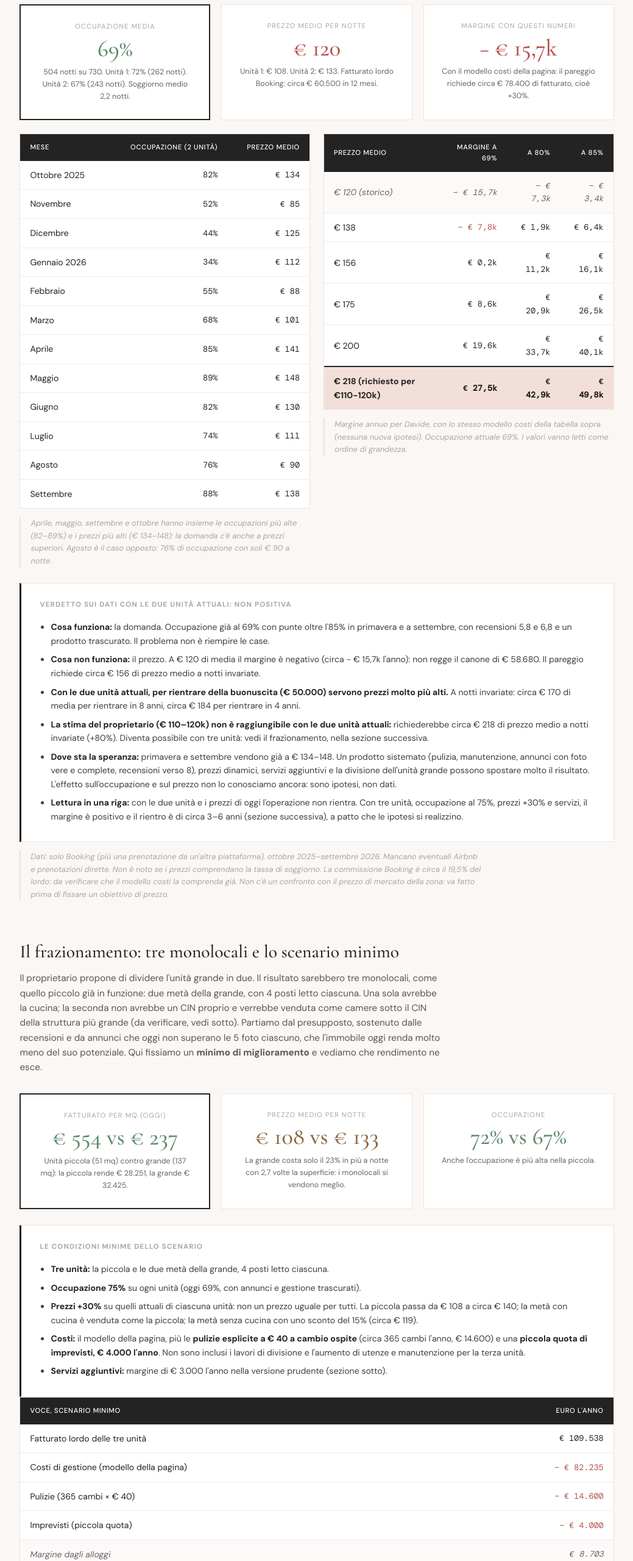
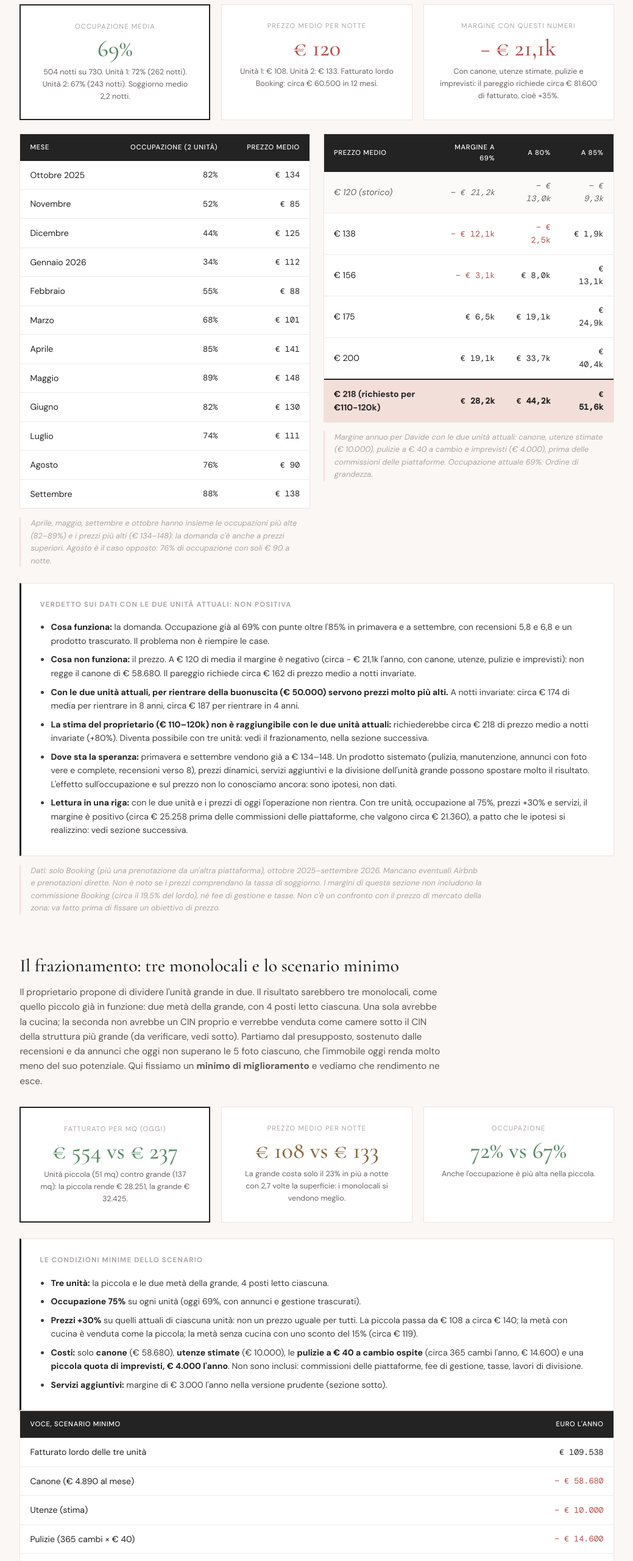
Before and after one commit to MoorentPm/Valutazione-pre-sopralluogo-borgo-albizi-moorent-pm-, a plain HTML site: page index.html in a window 1280 px wide. Shown: the part 2466-5026 px from the top of the page at 61% size, without its empty margins (120-1159 px from the left). Drawn offline with nearby package versions, Linux system fonts and the light colour scheme.

Commit message:
Rebuild cost structure: canone, estimated utilities, cleaning, contingency
- Replace the reverse-engineered cost model with itemized costs in the
  subdivision scenario and the nights section (two units today)
- Show margin before platform commissions plus a row after Booking commission
- Update payback, sensitivities, verdict text accordingly

Co-Authored-By: Claude Sonnet 5.5 <noreply@anthropic.com>

```diff
--- a/index.html
+++ b/index.html
@@ -193,8 +193,8 @@
     </div>
     <div class="pb-card">
       <div class="pb-scenario">Margine con questi numeri</div>
-      <div class="pb-years bad">− € 15,7k</div>
-      <div class="pb-note">Con il modello costi della pagina: il pareggio richiede circa € 78.400 di fatturato, cioè +30%.</div>
+      <div class="pb-years bad">− € 21,1k</div>
+      <div class="pb-note">Con canone, utenze stimate, pulizie e imprevisti: il pareggio richiede circa € 81.600 di fatturato, cioè +35%.</div>
     </div>
   </div>
 
@@ -212,10 +212,10 @@
       <div class="table-wrap">
         <table style="min-width:0;">
           <thead><tr><th>Prezzo medio</th><th class="r">Margine a 69%</th><th class="r">a 80%</th><th class="r">a 85%</th></tr></thead>
-          <tbody><tr class="sub"><td>€ 120 (storico)</td><td class="num r neg">− € 15,7k</td><td class="num r neg">− € 7,3k</td><td class="num r neg">− € 3,4k</td></tr><tr><td>€ 138</td><td class="num r neg">− € 7,8k</td><td class="num r">€ 1,9k</td><td class="num r">€ 6,4k</td></tr><tr><td>€ 156</td><td class="num r">€ 0,2k</td><td class="num r">€ 11,2k</td><td class="num r">€ 16,1k</td></tr><tr><td>€ 175</td><td class="num r">€ 8,6k</td><td class="num r">€ 20,9k</td><td class="num r">€ 26,5k</td></tr><tr><td>€ 200</td><td class="num r">€ 19,6k</td><td class="num r">€ 33,7k</td><td class="num r">€ 40,1k</td></tr><tr class="total"><td>€ 218 (richiesto per €110-120k)</td><td class="num r">€ 27,5k</td><td class="num r">€ 42,9k</td><td class="num r">€ 49,8k</td></tr></tbody>
+          <tbody><tr class="sub"><td>€ 120 (storico)</td><td class="num r neg">− € 21,2k</td><td class="num r neg">− € 13,0k</td><td class="num r neg">− € 9,3k</td></tr><tr><td>€ 138</td><td class="num r neg">− € 12,1k</td><td class="num r neg">− € 2,5k</td><td class="num r">€ 1,9k</td></tr><tr><td>€ 156</td><td class="num r neg">− € 3,1k</td><td class="num r">€ 8,0k</td><td class="num r">€ 13,1k</td></tr><tr><td>€ 175</td><td class="num r">€ 6,5k</td><td class="num r">€ 19,1k</td><td class="num r">€ 24,9k</td></tr><tr><td>€ 200</td><td class="num r">€ 19,1k</td><td class="num r">€ 33,7k</td><td class="num r">€ 40,4k</td></tr><tr class="total"><td>€ 218 (richiesto per €110-120k)</td><td class="num r">€ 28,2k</td><td class="num r">€ 44,2k</td><td class="num r">€ 51,6k</td></tr></tbody>
         </table>
       </div>
-      <p class="caveat">Margine annuo per Davide, con lo stesso modello costi della tabella sopra (nessuna nuova ipotesi). Occupazione attuale 69%. I valori vanno letti come ordine di grandezza.</p>
+      <p class="caveat">Margine annuo per Davide con le due unità attuali: canone, utenze stimate (€ 10.000), pulizie a € 40 a cambio e imprevisti (€ 4.000), prima delle commissioni delle piattaforme. Occupazione attuale 69%. Ordine di grandezza.</p>
     </div>
   </div>
 
@@ -223,14 +223,14 @@
     <h4>Verdetto sui dati con le due unità attuali: non positiva</h4>
     <ul>
       <li><b>Cosa funziona:</b> la domanda. Occupazione già al 69% con punte oltre l'85% in primavera e a settembre, con recensioni 5,8 e 6,8 e un prodotto trascurato. Il problema non è riempire le case.</li>
-      <li><b>Cosa non funziona:</b> il prezzo. A € 120 di media il margine è negativo (circa − € 15,7k l'anno): non regge il canone di € 58.680. Il pareggio richiede circa € 156 di prezzo medio a notti invariate.</li>
-      <li><b>Con le due unità attuali, per rientrare della buonuscita (€ 50.000) servono prezzi molto più alti.</b> A notti invariate: circa € 170 di media per rientrare in 8 anni, circa € 184 per rientrare in 4 anni.</li>
+      <li><b>Cosa non funziona:</b> il prezzo. A € 120 di media il margine è negativo (circa − € 21,1k l'anno, con canone, utenze, pulizie e imprevisti): non regge il canone di € 58.680. Il pareggio richiede circa € 162 di prezzo medio a notti invariate.</li>
+      <li><b>Con le due unità attuali, per rientrare della buonuscita (€ 50.000) servono prezzi molto più alti.</b> A notti invariate: circa € 174 di media per rientrare in 8 anni, circa € 187 per rientrare in 4 anni.</li>
       <li><b>La stima del proprietario (€ 110–120k) non è raggiungibile con le due unità attuali:</b> richiederebbe circa € 218 di prezzo medio a notti invariate (+80%). Diventa possibile con tre unità: vedi il frazionamento, nella sezione successiva.</li>
       <li><b>Dove sta la speranza:</b> primavera e settembre vendono già a € 134–148. Un prodotto sistemato (pulizia, manutenzione, annunci con foto vere e complete, recensioni verso 8), prezzi dinamici, servizi aggiuntivi e la divisione dell'unità grande possono spostare molto il risultato. L'effetto sull'occupazione e sul prezzo non lo conosciamo ancora: sono ipotesi, non dati.</li>
-      <li><b>Lettura in una riga:</b> con le due unità e i prezzi di oggi l'operazione non rientra. Con tre unità, occupazione al 75%, prezzi +30% e servizi, il margine è positivo e il rientro è di circa 3–6 anni (sezione successiva), a patto che le ipotesi si realizzino.</li>
+      <li><b>Lettura in una riga:</b> con le due unità e i prezzi di oggi l'operazione non rientra. Con tre unità, occupazione al 75%, prezzi +30% e servizi, il margine è positivo (circa € 25.258 prima delle commissioni delle piattaforme, che valgono circa € 21.360), a patto che le ipotesi si realizzino: vedi sezione successiva.</li>
     </ul>
   </div>
-  <p class="caveat">Dati: solo Booking (più una prenotazione da un'altra piattaforma), ottobre 2025–settembre 2026. Mancano eventuali Airbnb e prenotazioni dirette. Non è noto se i prezzi comprendano la tassa di soggiorno. La commissione Booking è circa il 19,5% del lordo: da verificare che il modello costi la comprenda già. Non c'è un confronto con il prezzo di mercato della zona: va fatto prima di fissare un obiettivo di prezzo.</p>
+  <p class="caveat">Dati: solo Booking (più una prenotazione da un'altra piattaforma), ottobre 2025–settembre 2026. Mancano eventuali Airbnb e prenotazioni dirette. Non è noto se i prezzi comprendano la tassa di soggiorno. I margini di questa sezione non includono la commissione Booking (circa il 19,5% del lordo), né fee di gestione e tasse. Non c'è un confronto con il prezzo di mercato della zona: va fatto prima di fissare un obiettivo di prezzo.</p>
 </section>
 
 <!-- ===== FRAZIONAMENTO ===== -->
@@ -250,7 +250,7 @@
       <li><b>Tre unità:</b> la piccola e le due metà della grande, 4 posti letto ciascuna.</li>
       <li><b>Occupazione 75%</b> su ogni unità (oggi 69%, con annunci e gestione trascurati).</li>
       <li><b>Prezzi +30%</b> su quelli attuali di ciascuna unità: non un prezzo uguale per tutti. La piccola passa da € 108 a circa € 140; la metà con cucina è venduta come la piccola; la metà senza cucina con uno sconto del 15% (circa € 119).</li>
-      <li><b>Costi:</b> il modello della pagina, più le <b>pulizie esplicite a € 40 a cambio ospite</b> (circa 365 cambi l'anno, € 14.600) e una <b>piccola quota di imprevisti, € 4.000 l'anno</b>. Non sono inclusi i lavori di divisione e l'aumento di utenze e manutenzione per la terza unità.</li>
+      <li><b>Costi:</b> solo <b>canone</b> (€ 58.680), <b>utenze stimate</b> (€ 10.000), le <b>pulizie a € 40 a cambio ospite</b> (circa 365 cambi l'anno, € 14.600) e una <b>piccola quota di imprevisti, € 4.000 l'anno</b>. Non sono inclusi: commissioni delle piattaforme, fee di gestione, tasse, lavori di divisione.</li>
       <li><b>Servizi aggiuntivi:</b> margine di € 3.000 l'anno nella versione prudente (sezione sotto).</li>
     </ul>
   </div>
@@ -260,13 +260,15 @@
       <thead><tr><th>Voce, scenario minimo</th><th class="r">Euro l'anno</th></tr></thead>
       <tbody>
         <tr><td>Fatturato lordo delle tre unità</td><td class="num r">€ 109.538</td></tr>
-        <tr><td>Costi di gestione (modello della pagina)</td><td class="num r neg">− € 82.235</td></tr>
+        <tr><td>Canone (€ 4.890 al mese)</td><td class="num r neg">− € 58.680</td></tr>
+        <tr><td>Utenze (stima)</td><td class="num r neg">− € 10.000</td></tr>
         <tr><td>Pulizie (365 cambi × € 40)</td><td class="num r neg">− € 14.600</td></tr>
         <tr><td>Imprevisti (piccola quota)</td><td class="num r neg">− € 4.000</td></tr>
-        <tr class="sub"><td>Margine dagli alloggi</td><td class="num r">€ 8.703</td></tr>
+        <tr class="sub"><td>Margine dagli alloggi</td><td class="num r">€ 22.258</td></tr>
         <tr><td>Servizi aggiuntivi (versione prudente)</td><td class="num r">+ € 3.000</td></tr>
-        <tr class="total"><td>Margine per Davide</td><td class="num r">€ 11.703</td></tr>
-        <tr class="total"><td>Rientro della buonuscita di € 50.000</td><td class="num r">~4.3 anni</td></tr>
+        <tr class="total"><td>Margine per Davide, prima delle commissioni delle piattaforme</td><td class="num r">€ 25.258</td></tr>
+        <tr class="total"><td>Rientro della buonuscita di € 50.000</td><td class="num r">~2,0 anni</td></tr>
+        <tr class="sub"><td>Se si sottraggono le commissioni Booking (~19,5% del lordo, € 21.360): margine</td><td class="num r">€ 3.898 · ~13 anni</td></tr>
       </tbody>
     </table>
   </div>
@@ -276,10 +278,10 @@
   <div class="table-wrap">
     <table>
       <thead><tr><th>Imprevisti l'anno</th><th class="r">Senza servizi</th><th class="r">Servizi € 3.000</th><th class="r">Servizi € 6.000</th></tr></thead>
-      <tbody><tr><td>€ 2.000</td><td class="num r">€ 10,7k · 4.7 anni</td><td class="num r">€ 13,7k · 3.6 anni</td><td class="num r">€ 16,7k · 3.0 anni</td></tr><tr class="total"><td>€ 4.000</td><td class="num r">€ 8,7k · 5.7 anni</td><td class="num r">€ 11,7k · 4.3 anni</td><td class="num r">€ 14,7k · 3.4 anni</td></tr><tr><td>€ 6.000</td><td class="num r">€ 6,7k · 7.5 anni</td><td class="num r">€ 9,7k · 5.2 anni</td><td class="num r">€ 12,7k · 3.9 anni</td></tr></tbody>
+      <tbody><tr><td>€ 2.000</td><td class="num r">€ 24,3k · 2.1 anni</td><td class="num r">€ 27,3k · 1.8 anni</td><td class="num r">€ 30,3k · 1.7 anni</td></tr><tr class="total"><td>€ 4.000</td><td class="num r">€ 22,3k · 2.2 anni</td><td class="num r">€ 25,3k · 2.0 anni</td><td class="num r">€ 28,3k · 1.8 anni</td></tr><tr><td>€ 6.000</td><td class="num r">€ 20,3k · 2.5 anni</td><td class="num r">€ 23,3k · 2.1 anni</td><td class="num r">€ 26,3k · 1.9 anni</td></tr></tbody>
     </table>
   </div>
-  <p class="caveat">Margine annuo per Davide e anni di rientro della buonuscita di € 50.000, nello scenario minimo con pulizie a € 40. La riga evidenziata è il caso di riferimento.</p>
+  <p class="caveat">Margine annuo per Davide, prima delle commissioni delle piattaforme, e anni di rientro della buonuscita di € 50.000, nello scenario minimo con pulizie a € 40. La riga evidenziata è il caso di riferimento.</p>
 
   <h3 class="section-title" style="font-size:1.35rem;margin-top:34px;">I servizi aggiuntivi: la leva in più</h3>
   <p class="section-lead">Chi viene a Firenze è un ospite alto-spendente. Oltre al pernottamento si possono vendere esperienze e servizi in camera, entrando in contatto con il territorio, e guadagnarci una piccola marginalità su ognuno. È una leva che vale solo se è <b>applicata bene e con continuità</b>: proposta in prenotazione e prima dell'arrivo, con fornitori affidabili e qualità costante. Altrimenti il valore è zero.</p>
@@ -299,8 +301,8 @@
   <div class="assumption-box" style="border-left-color:var(--rosso);">
     <h4>Cosa può cambiare il quadro, da verificare</h4>
     <ul>
-      <li><b>Commissione Booking:</b> circa il 19,5% del lordo, e quasi tutte le prenotazioni passano da lì. Se non fosse già dentro il modello dei costi, il margine dello scenario minimo scenderebbe sotto zero. Da verificare prima di decidere.</li>
-      <li><b>Sensibilità:</b> con occupazione al 70% invece del 75% il margine scende a circa € 6.278 (rientro in 8 anni); con prezzi +20% invece di +30% a circa € 4.321 (rientro in 12 anni). Il +30% sui prezzi è la condizione che regge tutto.</li>
+      <li><b>Commissioni delle piattaforme, non incluse nei costi sopra:</b> Booking trattiene circa il 19,5% del lordo e quasi tutte le prenotazioni passano da lì (circa € 21.360 l'anno in questo scenario). Sottraendole, il margine scende a circa € 3.898 e il rientro a circa 13 anni. Più prenotazioni dirette le riducono. Vanno considerate prima di decidere, insieme alla fee di gestione e alle tasse.</li>
+      <li><b>Sensibilità:</b> con occupazione al 70% invece del 75% il margine scende a circa € 18.929 (rientro in 2,6 anni); con prezzi +20% invece di +30% a circa € 16.832 (rientro in 3,0 anni). Il margine resta positivo, ma ogni punto di prezzo e di occupazione pesa: sono ipotesi, non dati.</li>
       <li><b>CIN condiviso e classificazione:</b> l'unità senza CIN proprio e senza cucina, venduta come camere sotto il CIN della grande: va chiarita con il consulente e con il Comune come viene classificata. Firenze ha inoltre introdotto limiti sui nuovi affitti brevi nel centro storico: da verificare per questa zona.</li>
       <li><b>Lavori e autorizzazioni per dividere l'unità:</b> costo, tempi e permessi non sono ancora noti e non sono inclusi.</li>
       <li><b>Quale metà ha la cucina:</b> da chiedere. Nelle recensioni la cucina attrezzata è un pregio.</li>
@@ -330,7 +332,7 @@
       <div class="pb-note">Margine di € 15.470 l'anno sul fatturato di € 120.000.</div>
     </div>
   </div>
-  <p class="caveat">Il potenziale dichiarato non è mai stato dimostrato su questo immobile. Con le notti e i prezzi reali dell'assetto attuale (due unità) richiederebbe un prezzo medio di circa € 218 a notte. Diventa raggiungibile con il frazionamento in tre unità e prezzi in crescita: vedi la sezione successiva.</p>
+  <p class="caveat">I margini di questa sezione vengono dalla tabella storica sopra. Il potenziale dichiarato non è mai stato dimostrato su questo immobile. Con le notti e i prezzi reali dell'assetto attuale (due unità) richiederebbe un prezzo medio di circa € 218 a notte. Diventa raggiungibile con il frazionamento in tre unità e prezzi in crescita: vedi la sezione successiva.</p>
 </section>
 
 <!-- ===== RECENSIONI UNITA 2 ===== -->
@@ -492,7 +494,7 @@
     <h2>Prima i dati, <em>poi la decisione</em></h2>
     <p>La posizione — a pochi metri da Duomo e Signoria — è probabilmente la migliore tra gli immobili visti finora per Davide. Ma lo storico dimostrato, in entrambi gli anni disponibili, <b>non copre nemmeno il canone</b>: il potenziale di €110-120.000 è, per ora, una dichiarazione del proprietario, non un dato.</p>
     <p>Fino a quando non vediamo gli annunci reali e l'immobile, possiamo credere a quello che vogliamo su quanto di quel divario sia recuperabile. Non decidiamo su questo — <b>decidiamo sui dati oggettivi</b>, come sempre.</p>
-    <p>I dati ora ci sono e dicono due cose. Le recensioni: il problema più grande, finora, è stata la <b>gestione</b>, ed è il punto su cui interveniamo noi. Le notti: l'occupazione è già al 69%, ma a € 120 di media con le due unità l'operazione <b>non rientra</b>. Con il frazionamento in tre monolocali, occupazione al 75%, prezzi +30% e servizi aggiuntivi curati con continuità, il margine è positivo (circa € 9–15k l'anno) e la buonuscita di € 50.000 rientra in circa 3–6 anni. Il sopralluogo serve a misurare le ipotesi: stato dell'immobile, fattibilità del frazionamento, costo dei lavori.</p>
+    <p>I dati ora ci sono e dicono due cose. Le recensioni: il problema più grande, finora, è stata la <b>gestione</b>, ed è il punto su cui interveniamo noi. Le notti: l'occupazione è già al 69%, ma a € 120 di media con le due unità l'operazione <b>non rientra</b>. Con il frazionamento in tre monolocali, occupazione al 75%, prezzi +30% e servizi aggiuntivi curati con continuità, il margine è positivo (circa € 25.300 l'anno prima delle commissioni delle piattaforme, circa € 3.900 dopo quelle di Booking): la buonuscita di € 50.000 rientra in circa 2 anni nel primo caso, circa 13 nel secondo. Il sopralluogo serve a misurare le ipotesi: stato dell'immobile, fattibilità del frazionamento, costo dei lavori.</p>
     <div style="margin-top:28px;">
       <div class="lever"><b>Telefonata con l'agente:</b> condizioni scritte della locazione 4+4 (rinnovo, canone, disdetta), i mesi esatti di chiusura dell'Unità 2, gli annunci pubblicati (link diretti), il frazionamento proposto (lavori, costi, autorizzazioni, posti letto) e su cosa si basa la stima di €110-120.000 — prezzo medio e occupazione assunti, non solo la cifra finale.</div>
       <div class="lever"><b>Durante il sopralluogo:</b> valutare lo stato reale delle finiture, verificare la reale indipendenza operativa delle due unità nella doppia apertura. Controllare a vista ciò che le recensioni segnalano di più (lista sopra) e stimare il costo dei lavori. Tornare in serata per il rumore.</div>
```
